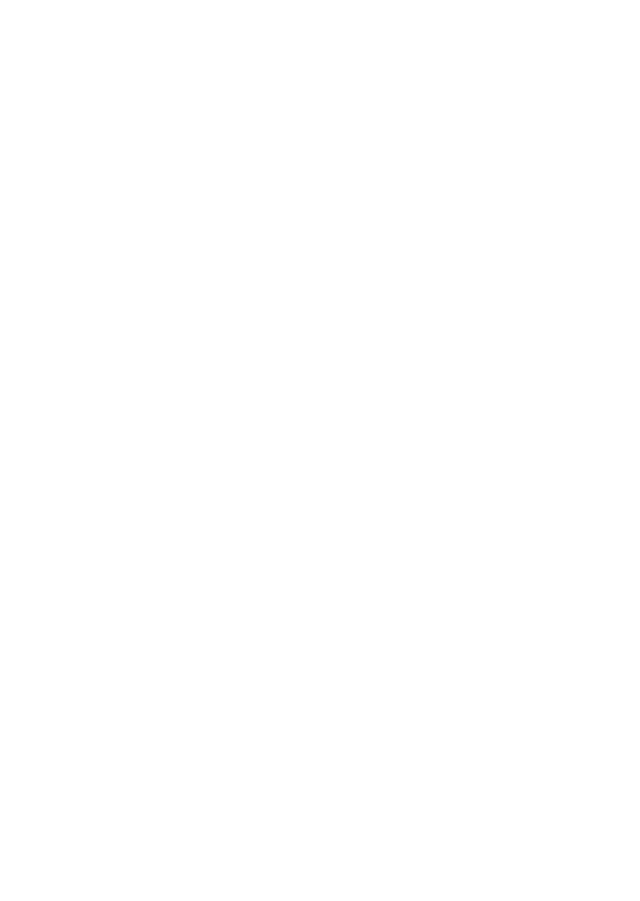
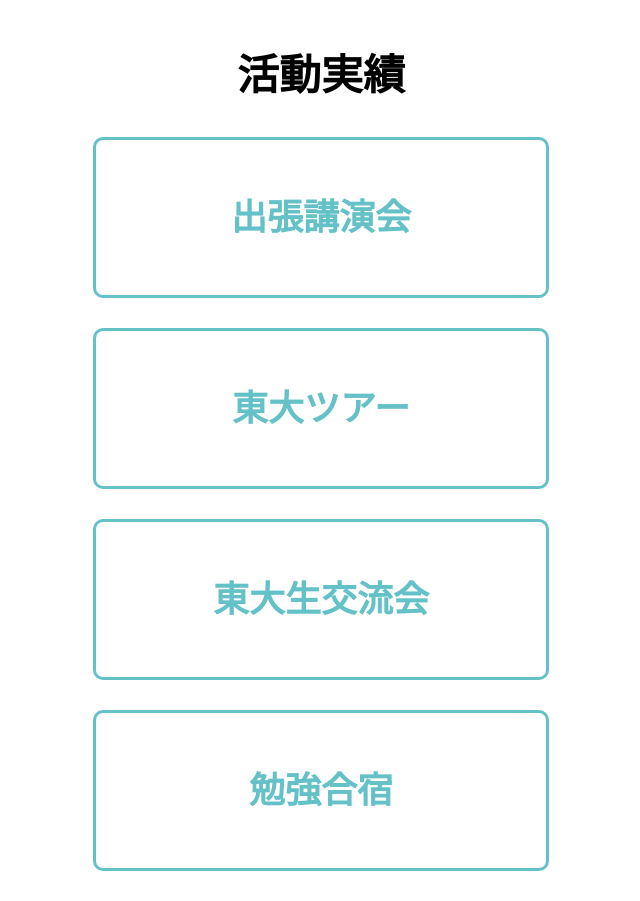
Before and after one commit to ReoYabiku/aloha-hp-next, a Next.js app: page / in a window 1280 px wide. Shown: the part 720-1621 px from the top of the page, without its empty margins (319-959 px from the left). Before the commit the page ends 800 px from the top, so only its background shows below. Built offline with nearby package versions, Linux system fonts and the light colour scheme.

Commit message:
トップページのメインコンテンツを作成

```diff
--- /dev/null
+++ b/app/components/molecules/TextCard.module.css
@@ -0,0 +1,16 @@
+.container {
+	width: 450px;
+	height: 155px;
+	border: 3px solid var(--color-main);
+	border-radius: 10px;
+	margin-bottom: 30px;
+}
+
+.text {
+	font-size: 36px;
+	color: var(--color-main);
+	font-weight: bold;
+	text-align: center;
+	margin: auto;
+	line-height: 155px;
+}
--- /dev/null
+++ b/app/components/molecules/TextCard.tsx
@@ -0,0 +1,13 @@
+import style from './TextCard.module.css';
+
+type TextCartProps = {
+  text: string
+}
+
+export default function TextCard({ text }: TextCartProps) {
+  return (
+    <div className={style.container}>
+      <p className={style.text}>{text}</p>
+    </div>
+  );
+}
--- /dev/null
+++ b/app/components/organisms/Main.module.css
@@ -0,0 +1,14 @@
+.head {
+	text-align: center;
+	font-size: 42px;
+	font-weight: bold;
+}
+
+.cards {
+	display: flex;
+	flex-wrap: wrap;
+	justify-content: space-evenly;
+
+	width: 70%;
+	margin: auto 15%;
+}
--- /dev/null
+++ b/app/components/organisms/Main.tsx
@@ -0,0 +1,39 @@
+import TextCard from '../molecules/TextCard';
+import style from './Main.module.css';
+
+type TextCartProps = {
+  text: string
+}
+
+export default function Main() {
+  const textCards: TextCartProps[] = [
+    {
+      text: "出張講演会"
+    },
+    {
+      text: "東大ツアー"
+    },
+    {
+      text: "東大生交流会"
+    },
+    {
+      text: "勉強合宿"
+    }
+  ]
+
+  return (
+    <section>
+      <h2 className={style.head}>活動実績</h2>
+      <div className={style.cards}>
+        {
+          textCards.map((textCard) => (
+            <TextCard
+              text={textCard.text}
+            />
+          ))
+        }
+      </div>
+
+    </section>
+  );
+}
--- a/app/page.tsx
+++ b/app/page.tsx
@@ -1,11 +1,13 @@
 import FirstView from './components/organisms/FirstView';
 import Navigation from './components/organisms/Navigation';
+import Main from './components/organisms/Main';
 
 export default function Top() {
   return  (
     <main>
       <FirstView />
       <Navigation />
+      <Main />
     </main>
   );
 }
```
